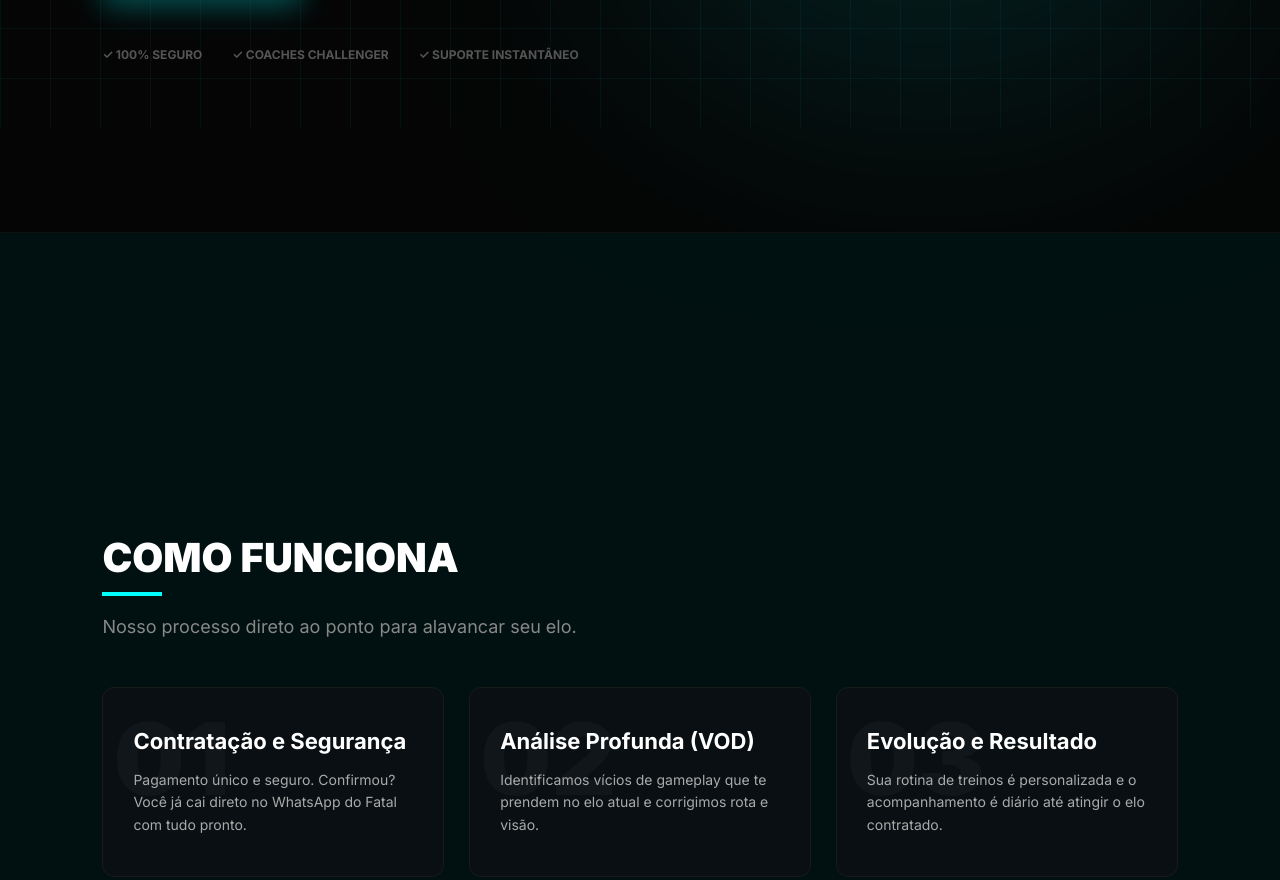
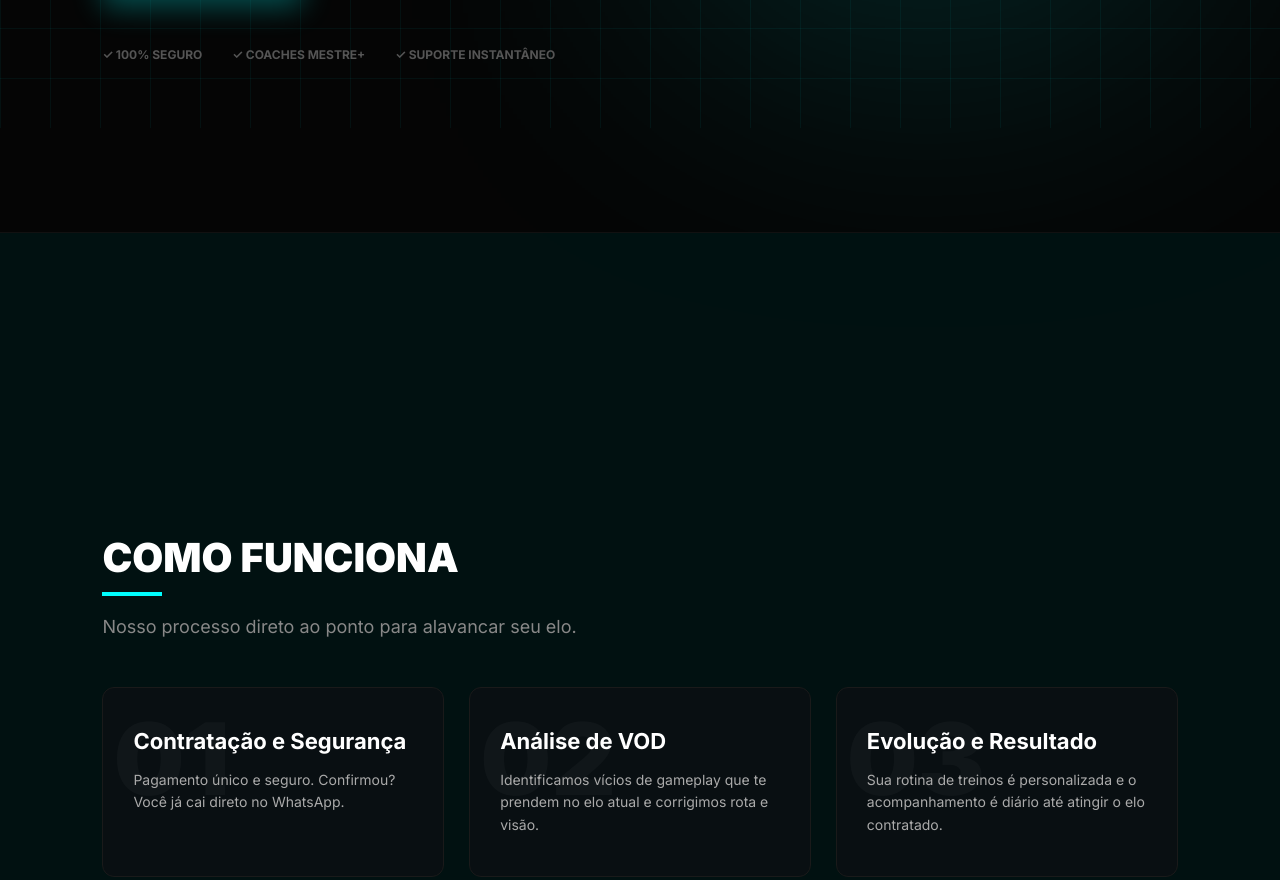
Before and after one commit to HelioSchne/akiras, a plain HTML site: page index.html in a window 1280 px wide. Shown: the part 672-1552 px from the top of the page. Drawn offline with Linux system fonts and the light colour scheme.

Commit message:
Update index.html

```diff
--- a/index.html
+++ b/index.html
@@ -40,7 +40,7 @@
 
                 <div class="footer-tags">
                     <span>✓ 100% SEGURO</span>
-                    <span>✓ COACHES CHALLENGER</span>
+                    <span>✓ COACHES MESTRE+</span>
                     <span>✓ SUPORTE INSTANTÂNEO</span>
                 </div>
             </div>
@@ -64,11 +64,11 @@
         <div class="cards-container">
             <div class="card" data-number="01">
                 <h3>Contratação e Segurança</h3>
-                <p>Pagamento único e seguro. Confirmou? Você já cai direto no WhatsApp do Fatal com tudo pronto.</p>
+                <p>Pagamento único e seguro. Confirmou? Você já cai direto no WhatsApp.</p>
             </div>
 
             <div class="card" data-number="02">
-                <h3>Análise Profunda (VOD)</h3>
+                <h3>Análise de VOD</h3>
                 <p>Identificamos vícios de gameplay que te prendem no elo atual e corrigimos rota e visão.</p>
             </div>
 
@@ -106,7 +106,7 @@
                             <span>🛡️</span><div><h4>Mentalidade</h4><p>Postura para subir de elo.</p></div>
                         </div>
                         <div class="benefit-item">
-                            <span>⏱️</span><div><h4>55 Minutos</h4><p>Duração de cada sessão.</p></div>
+                            <span>⏱️</span><div><h4>1 hora </h4><p>Duração de cada sessão.</p></div>
                         </div>
                     </div>
                 </div>
@@ -147,7 +147,7 @@
     <section class="plans-section" id="planos">
         <div class="container-limit">
             <div class="section-header">
-                <h2>PLANOS — A DIFERENÇA</h2>
+                <h2>PLANOS</h2>
                 <div class="line"></div>
                 <p>Escolha o nível de acompanhamento ideal para sua jornada.</p>
             </div>
```
